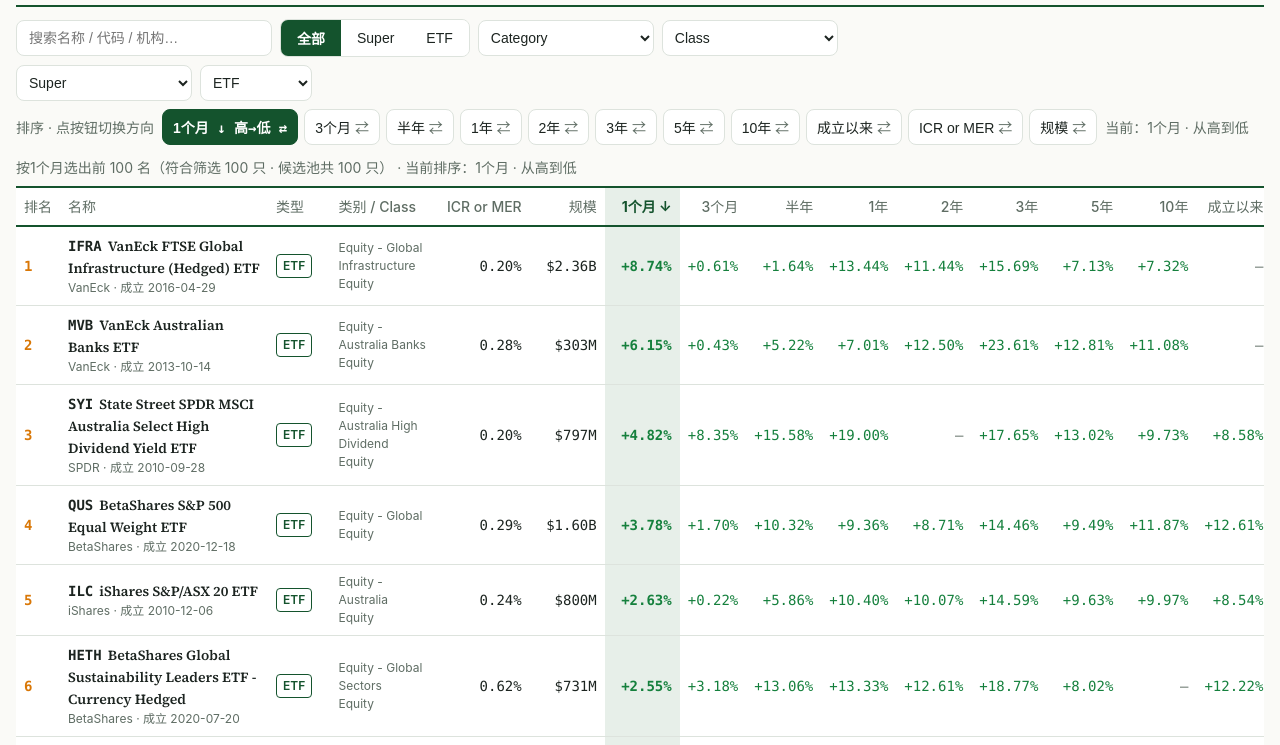
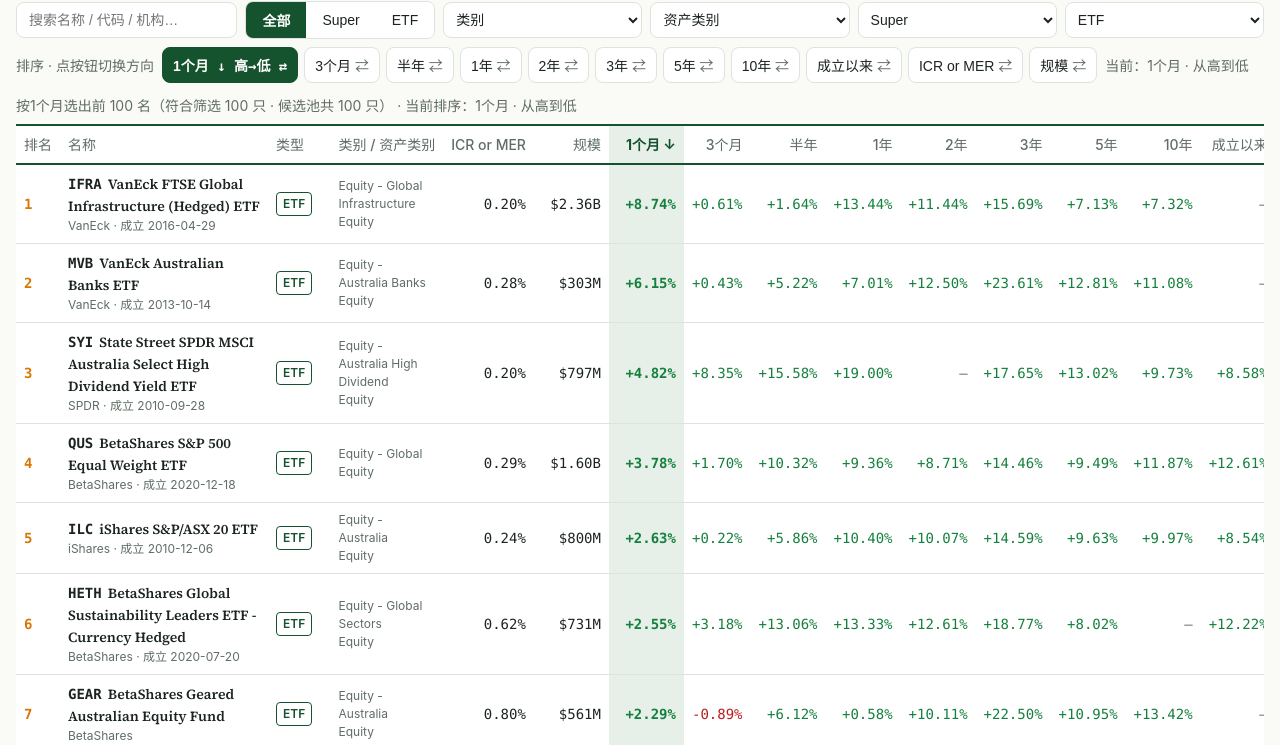
Before and after one commit to zmzhu-au/australia-top-100-super-etf, a plain HTML site: page index.html in a window 1280 px wide. Shown: the part 93-838 px from the top of the page. Drawn offline with Linux system fonts and the light colour scheme.

Commit message:
Update index.html

```diff
--- a/index.html
+++ b/index.html
@@ -94,12 +94,20 @@
         margin-top: 0; margin-bottom: 0; overflow: hidden;
       }
       .controls-row { display: flex; flex-wrap: wrap; align-items: center; gap: 8px; }
-      .provider-row { margin-top: 8px; }
-      .cat-class, .provider-class { display: flex; align-items: center; gap: 8px; flex-wrap: nowrap; }
-      .cat-class select, .provider-class select { min-width: 0; }
+      .filter-selects { display: flex; align-items: center; gap: 8px; flex-wrap: nowrap; flex: 1 1 auto; min-width: 0; }
+      .filter-selects select { flex: 1 1 0; min-width: 0; width: 100%; }
+      #controls .filter-selects select { max-width: none; }
+      @media (min-width: 1024px) {
+        .controls-row { flex-wrap: nowrap; }
+        #searchInput { flex: 0 1 15rem; }
+        .seg { flex-shrink: 0; }
+      }
+      @media (max-width: 1023px) {
+        .filter-selects { flex: 1 1 100%; }
+      }
       @media (max-width: 639px) {
-        .cat-class, .provider-class { flex: 1 1 100%; }
-        .cat-class select, .provider-class select { flex: 1 1 0; max-width: none; }
+        .filter-selects { flex-wrap: wrap; }
+        .filter-selects select { flex: 1 1 calc(50% - 4px); }
       }
       #searchInput {
         width: 100%; border: 1px solid var(--border); border-radius: var(--radius);
@@ -212,7 +220,6 @@
   <body>
     <main>
       <section class="head">
-        <p class="kicker">澳洲Super × ASX ETF · 前 100 名数据，截至 31 Oct 2026 · 更新于 2026/11/20</p>
         <h1>Australia Top 100 Super and ETFs</h1>
       </section>
 
@@ -226,17 +233,13 @@
             <button type="button" data-type="Super" aria-label="只看 Super">Super</button>
             <button type="button" data-type="ETF" aria-label="只看 ETF">ETF</button>
           </div>
-          <div class="cat-class">
-            <select id="categorySelect" aria-label="按 Category 筛选">
-              <option value="">Category</option>
+          <div class="filter-selects">
+            <select id="categorySelect" aria-label="按类别筛选">
+              <option value="">类别</option>
             </select>
-            <select id="classSelect" aria-label="按 Class 筛选">
-              <option value="">Class</option>
+            <select id="classSelect" aria-label="按资产类别筛选">
+              <option value="">资产类别</option>
             </select>
-          </div>
-        </div>
-        <div class="controls-row provider-row">
-          <div class="provider-class">
             <select id="superProviderSelect" aria-label="按 Super 筛选">
               <option value="">Super</option>
             </select>
@@ -444,7 +447,7 @@
             '<th class="left sortable" data-sort="rank">排名' + sortMark("rank") + "</th>" +
             '<th class="left">名称</th>' +
             '<th class="left">类型</th>' +
-            '<th class="left">类别 / Class</th>' +
+            '<th class="left">类别 / 资产类别</th>' +
             '<th class="num-h sortable" data-sort="icr">ICR or MER' + sortMark("icr") + "</th>" +
             '<th class="num-h sortable" data-sort="sizeM">规模' + sortMark("sizeM") + "</th>";
           PERIODS.forEach(function (p) {
```
